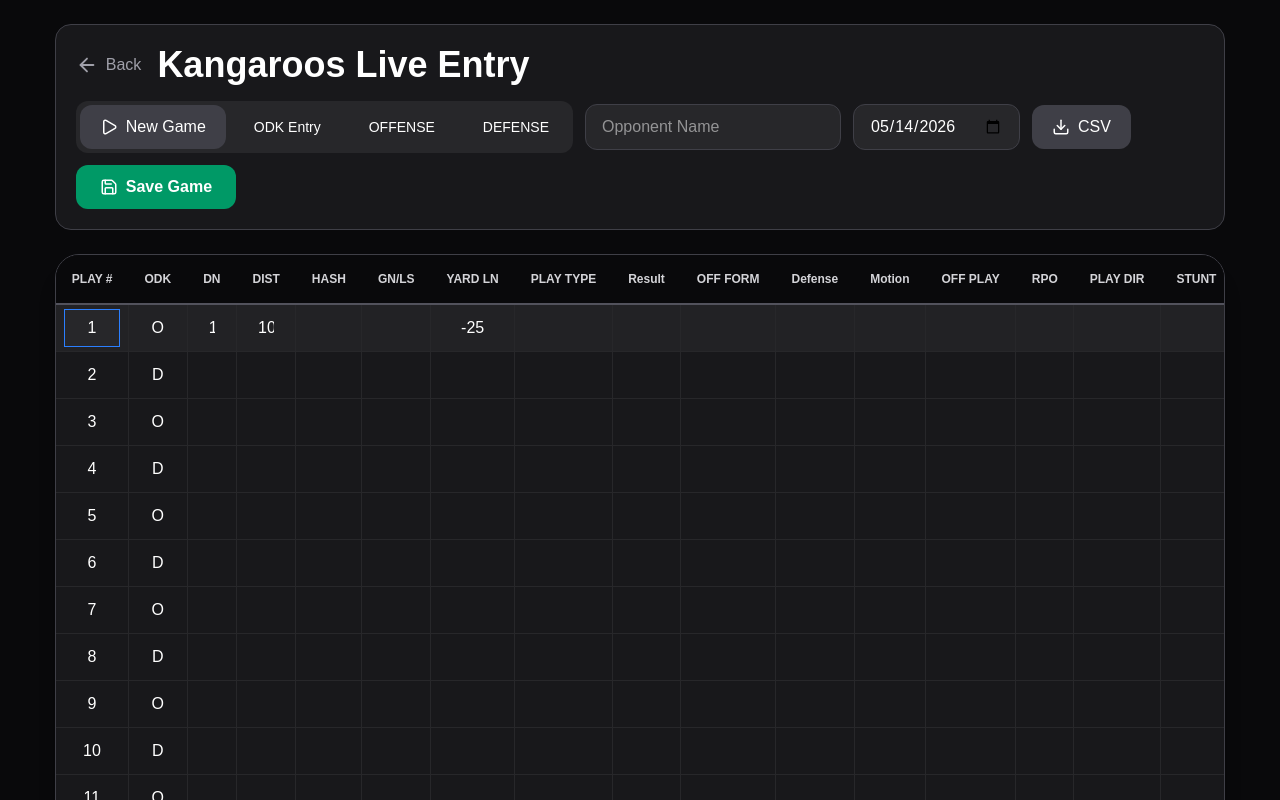
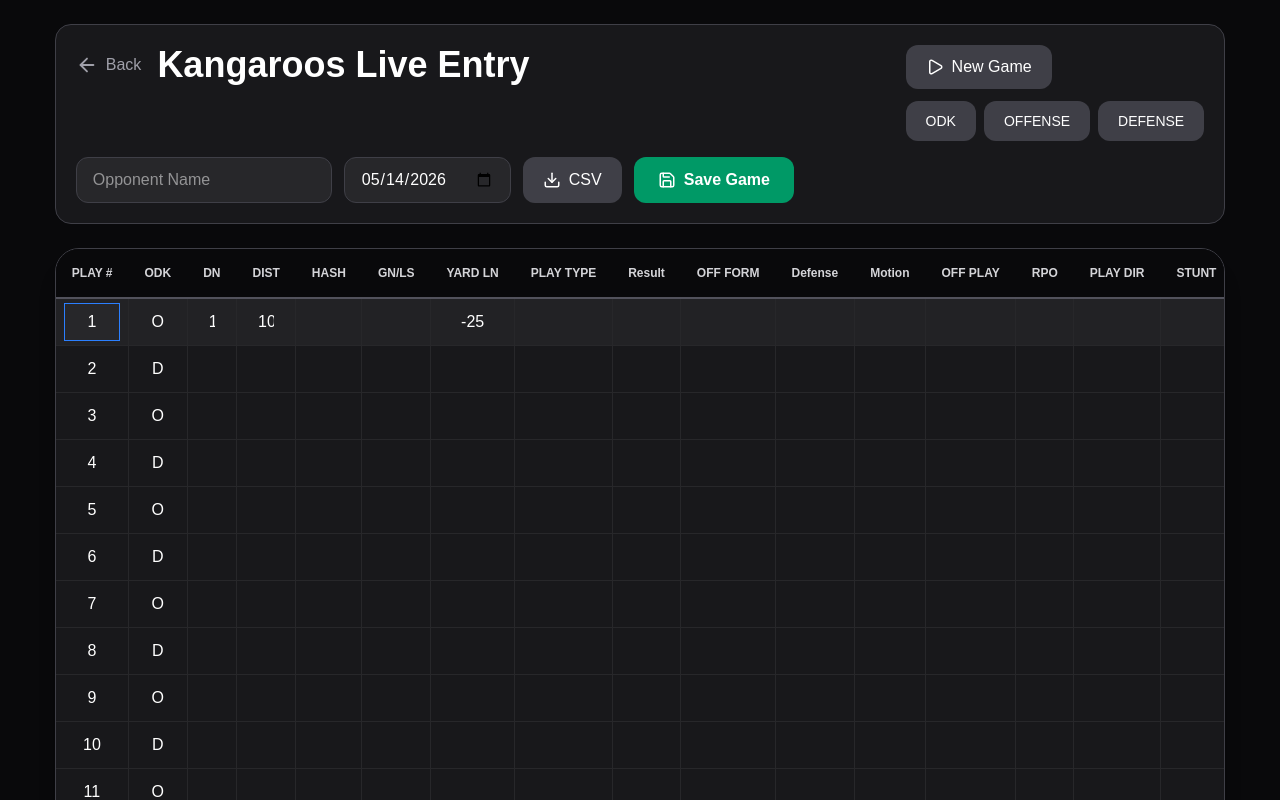
Before and after one commit to jjester58-eng/football-stats, a Next.js app: page /enter in a window 1280 px wide. Shown: the top 800 px of the page. Built offline with nearby package versions, Linux system fonts and the light colour scheme.

Commit message:
Claude ODK

```diff
--- a/app/enter/page.tsx
+++ b/app/enter/page.tsx
@@ -309,7 +309,7 @@ export default function LiveEntry() {
       <div className="max-w-[95%] mx-auto">
         {/* Header with New Game Options */}
         <div className="bg-zinc-900 border border-zinc-700 rounded-2xl p-5 mb-6">
-          <div className="flex flex-wrap gap-4 items-center justify-between">
+          <div className="flex flex-wrap gap-4 items-start justify-between">
             <div className="flex items-center gap-4">
               <button onClick={() => window.history.back()} className="flex items-center gap-2 text-zinc-400 hover:text-white">
                 <ArrowLeft size={22} /> Back
@@ -317,38 +317,43 @@ export default function LiveEntry() {
               <h1 className="text-4xl font-bold">Kangaroos Live Entry</h1>
             </div>
 
-            <div className="flex items-center gap-3 flex-wrap">
-              {/* New Game Section */}
-              <div className="flex items-center gap-2 bg-zinc-800 rounded-xl p-1">
+            <div className="flex flex-col gap-3">
+              {/* New Game Button */}
+              <div className="flex items-center gap-2">
                 <button
                   onClick={startNewGame}
                   className="flex items-center gap-2 bg-zinc-700 hover:bg-zinc-600 px-5 py-2.5 rounded-xl font-medium"
                 >
                   <Play size={18} /> New Game
                 </button>
+              </div>
 
+              {/* Navigation Buttons */}
+              <div className="flex items-center gap-2">
                 <button
-                  onClick={() => window.location.href = '/enter/odk'}
-                  className="px-5 py-2.5 hover:bg-zinc-700 rounded-xl text-sm font-medium"
+                  onClick={() => window.location.href = '/workspaces/football-stats/app/enter/page.tsx'}
+                  className="bg-zinc-700 hover:bg-zinc-600 px-5 py-2.5 rounded-xl text-sm font-medium"
                 >
-                  ODK Entry
+                  ODK
                 </button>
 
                 <button
-                  onClick={() => window.location.href = '/enter/offense'}
-                  className="px-5 py-2.5 hover:bg-zinc-700 rounded-xl text-sm font-medium"
+                  onClick={() => window.location.href = '/workspaces/football-stats/app/enter/offense.tsx'}
+                  className="bg-zinc-700 hover:bg-zinc-600 px-5 py-2.5 rounded-xl text-sm font-medium"
                 >
                   OFFENSE
                 </button>
 
                 <button
-                  onClick={() => window.location.href = '/enter/defense'}
-                  className="px-5 py-2.5 hover:bg-zinc-700 rounded-xl text-sm font-medium"
+                  onClick={() => window.location.href = '/workspaces/football-stats/app/enter/defense.tsx'}
+                  className="bg-zinc-700 hover:bg-zinc-600 px-5 py-2.5 rounded-xl text-sm font-medium"
                 >
                   DEFENSE
                 </button>
               </div>
+            </div>
 
+            <div className="flex gap-3 flex-wrap">
               <input
                 type="text"
                 placeholder="Opponent Name"
```
